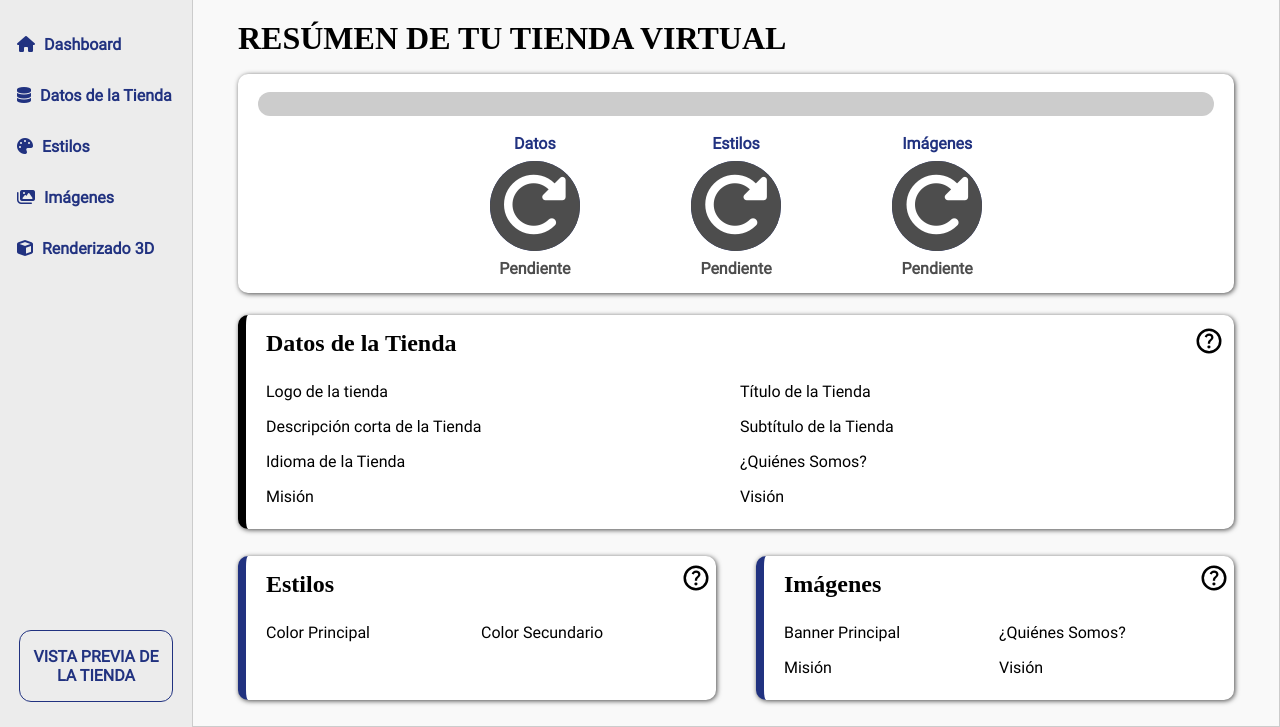
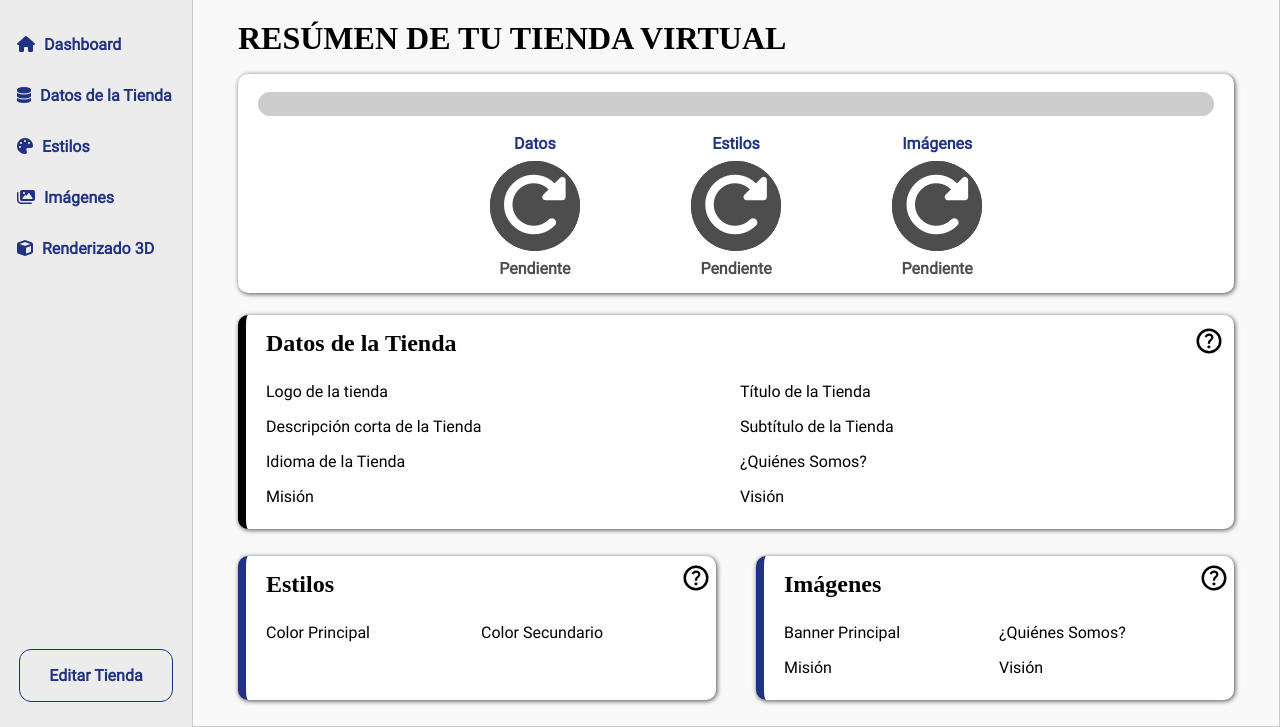
Before and after one commit to MoisesDev24/template-editor-es, a PHP site: page /dashboard.php in a window 1280 px wide. Shown: the part 73-800 px from the top of the page. Run offline with PHP 8.4, Linux system fonts and the light colour scheme; the visitor is signed in with stand-in values (Sample User, id 1); data that the repository does not hold is empty; some web fonts are replaced.

Commit message:
Update barra_lateral.php

```diff
--- a/assets/includes/barra_lateral.php
+++ b/assets/includes/barra_lateral.php
@@ -43,7 +43,7 @@
 
             <div class="vista_previa">
                 <a href="assets/vistas/plantilla.php?show_button=true" class="vista_previa_btn">
-                    <span>VISTA PREVIA DE LA TIENDA</span>
+                    <span>Editar Tienda</span>
                     <svg class="vista_previa_icono" xmlns="http://www.w3.org/2000/svg" width="30" height="30" viewBox="0 -960 960 960" width="24"><path d="M630-160H160q-33 0-56.5-23.5T80-240v-480q0-33 23.5-56.5T160-800h640q33 0 56.5 23.5T880-720v480q0 33-23.5 56.5T800-160h-56L556-348q-21 14-45.5 21t-50.5 7q-75 0-127.5-52.5T280-500q0-75 52.5-127.5T460-680q75 0 127.5 52.5T640-500q0 27-7 51t-21 45l164 164h24v-480H160v480h390l80 80ZM460-400q42 0 71-29t29-71q0-42-29-71t-71-29q-42 0-71 29t-29 71q0 42 29 71t71 29ZM160-240v-480 480Z"/></svg>
                 </a>
             </div>
```
